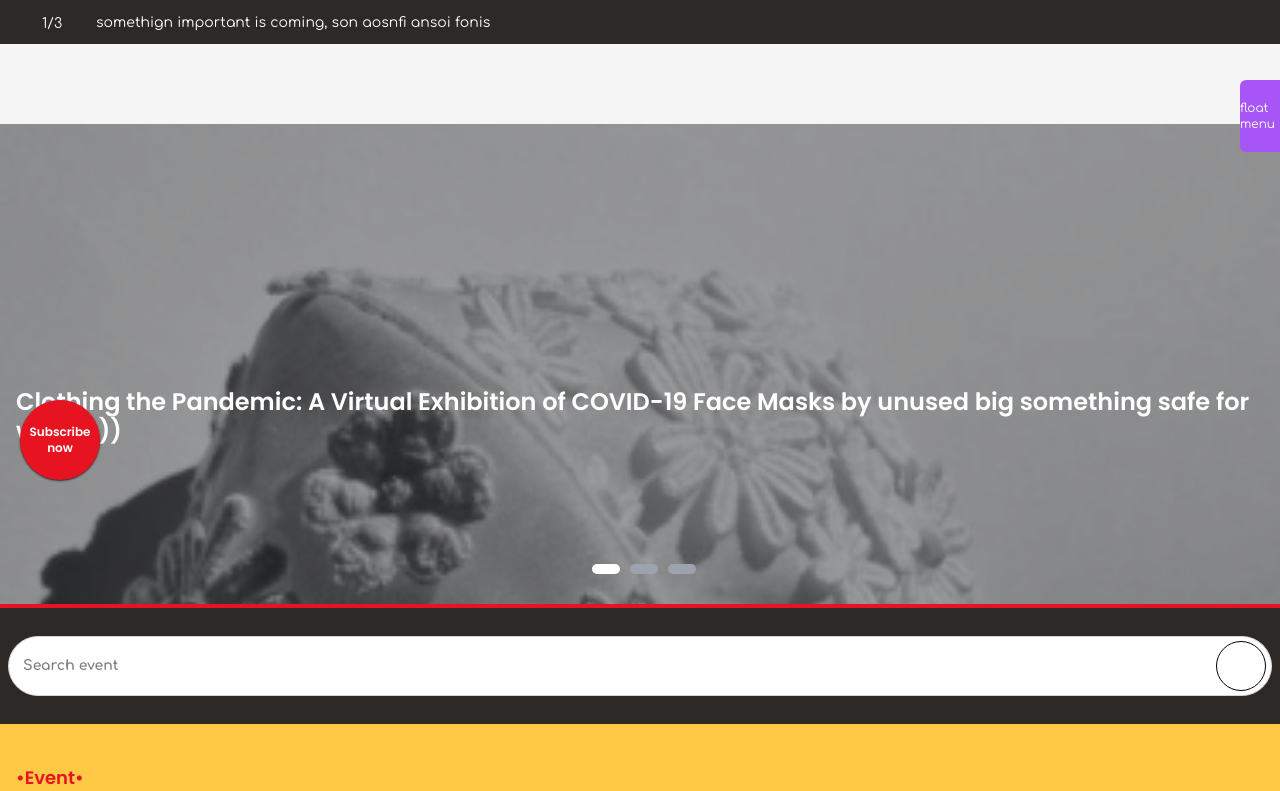
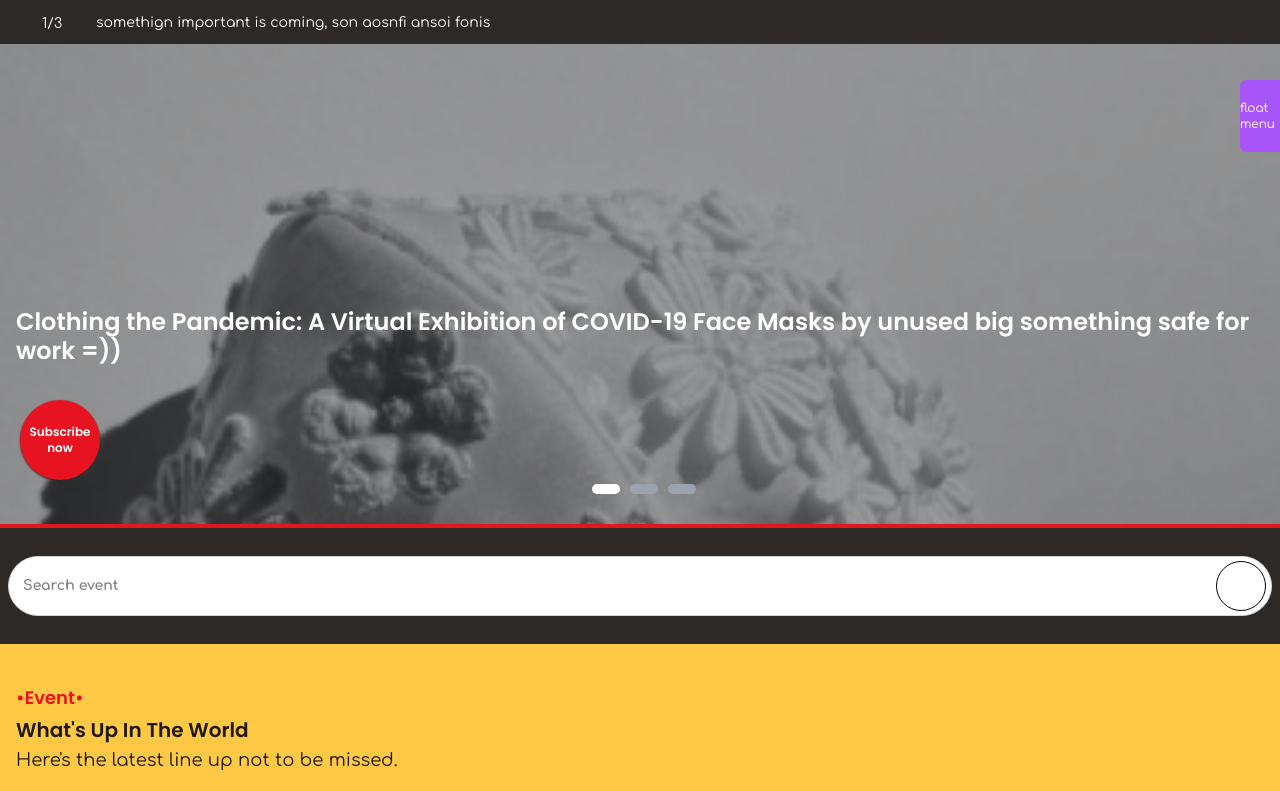
Before and after one commit to phlong19/the-collective, a React (Vite) app: page / in a window 1280 px wide. Shown: the top 791 px of the page. Built offline with nearby package versions, Linux system fonts and the light colour scheme; some icons are missing.

Commit message:
fix: float subscribe button position cause white space at top of homepage

```diff
--- a/src/components/ui/home/SubscribeFloatButton.tsx
+++ b/src/components/ui/home/SubscribeFloatButton.tsx
@@ -19,7 +19,7 @@ export default function SubscribeFloatButton() {
       <Button
         onClick={() => setShow(true)}
         style={{ padding: 40 }}
-        className="sticky left-5 top-1/2 z-50 w-[72px] whitespace-normal break-words rounded-full border-none bg-primary text-center font-poppins !text-xs !font-semibold !text-white shadow-sm shadow-dark"
+        className="fixed left-5 top-1/2 z-50 w-[72px] whitespace-normal break-words rounded-full border-none bg-primary text-center font-poppins !text-xs !font-semibold !text-white shadow-sm shadow-dark"
         variant="filled"
       >
         Subscribe now
```
